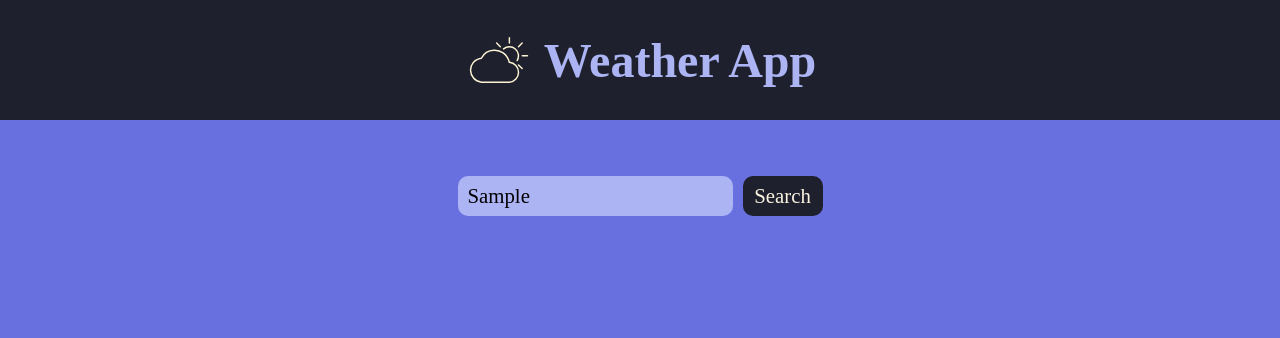
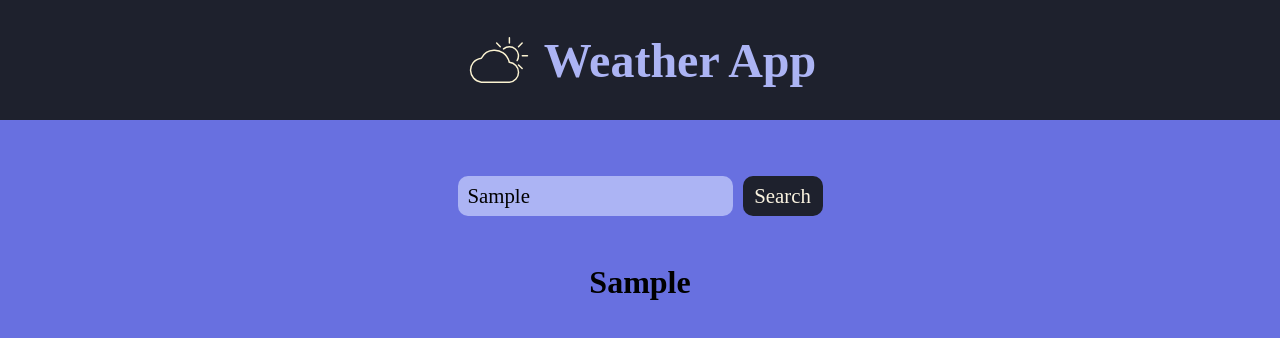
Before and after one commit to NeilB1ju/weather-app, a React (Vite) app: page / in a window 1280 px wide. Both pictures are taken after typing "Sample" into the empty fields and a click on the button "Search". Shown: the top 338 px of the page. Built offline with nearby package versions, Linux system fonts and the light colour scheme; no server answers; a web font is replaced by a local one.

Commit message:
Updated api call

```diff
--- a/src/components/Main.jsx
+++ b/src/components/Main.jsx
@@ -3,24 +3,33 @@ import WeatherCard from './WeatherCard';
 
 function Main() {
   const [location, setLocation] = useState('');
+  const [formSubmitted, setFormSubmitted] = useState(false);
 
   const handleInput = (e) => {
     setLocation(e.target.value);
   };
 
-  const handleSubmit = (e) => {
+  //Value of setForm gets set to false by the end of the function call. So it is never true and hence the component does not get rendered.
+  const handleSubmit = async (e) => {
     e.preventDefault();
-    if (location != '') {
-      <WeatherCard location={location} />;
-    } else {
-      return <h1>Invalid Location</h1>;
+    e.currentTarget.reset();
+    setFormSubmitted(true);
+    if (location) {
+      await APICall(location);
     }
-    // const formData = new FormData(e.currentTarget);
-    // const location = formData.get('location');
-    // if (location != '') {
-    //   e.currentTarget.reset();
-    // }
+    setLocation('');
+    setFormSubmitted(false);
   };
+
+  async function APICall(location) {
+    const API_KEY = '86452b43cad1490a8dc192417230709';
+    const baseURL = 'http://api.weatherapi.com/v1';
+
+    const url = `${baseURL}/current.json?key=${API_KEY}&q=${location}`;
+    const call = await fetch(url);
+    const data = await call.json();
+    console.log(data);
+  }
 
   return (
     <main>
@@ -34,6 +43,7 @@ function Main() {
         />
         <button type="submit">Search</button>
       </form>
+      {formSubmitted ? <WeatherCard location={location} /> : null}
     </main>
   );
 }
--- a/src/components/WeatherCard.jsx
+++ b/src/components/WeatherCard.jsx
@@ -1,7 +1,17 @@
 // eslint-disable-next-line react/prop-types
 function WeatherCard({ location }) {
+  // async function APICall(location) {
+  //   const API_KEY = '86452b43cad1490a8dc192417230709';
+  //   const baseURL = 'http://api.weatherapi.com/v1';
+
+  //   const url = `${baseURL}/current.json?key=${API_KEY}&q=${location}`;
+  //   const call = await fetch(url);
+  //   const data = await call.json();
+  //   console.log(data);
+  // }
+
   return (
-    <div>
+    <div className="card-container">
       <h1>{location}</h1>
     </div>
   );
--- a/src/index.css
+++ b/src/index.css
@@ -80,3 +80,13 @@ main {
   cursor: pointer;
   filter: brightness(85%);
 }
+
+/* Styling the weather card */
+
+.card-container {
+  display: flex;
+  flex-direction: column;
+  align-items: center;
+  justify-content: center;
+  margin-top: 3rem;
+}
```
